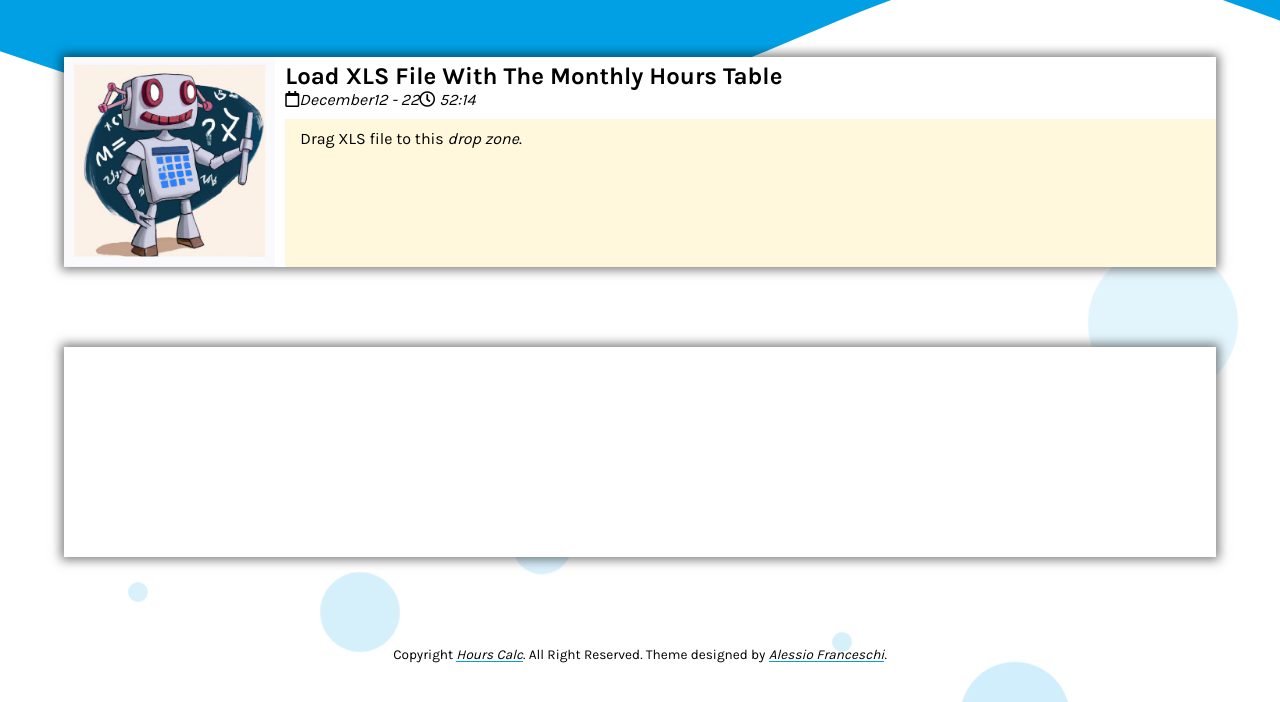
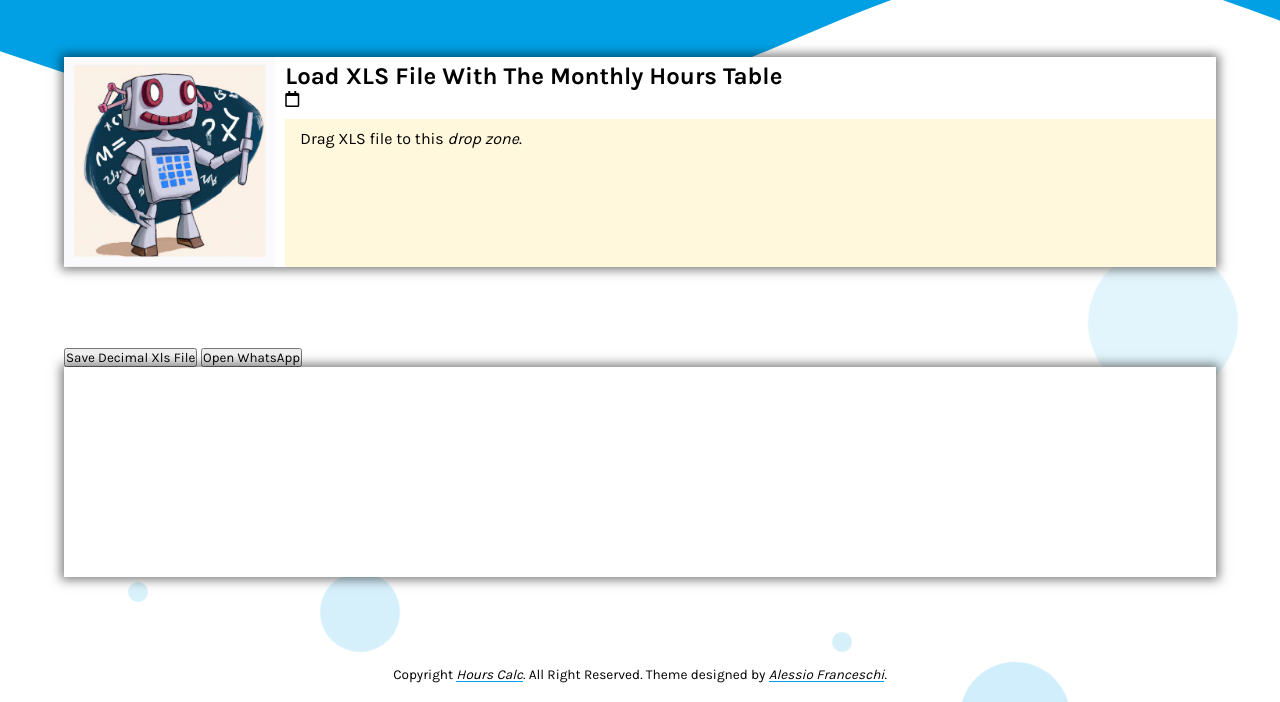
Before and after one commit to NirShai/nirshai.github.io, a plain HTML site: page index.html in a window 1280 px wide. Shown: the part 98-800 px from the top of the page. Drawn offline with nearby package versions, Linux system fonts and the light colour scheme.

Commit message:
Update index.html

```diff
--- a/index.html
+++ b/index.html
@@ -46,23 +46,6 @@
         Hours Calculator | Convert hours table in Xls file to decimal units
       </title>
 
-      <!-- <meta name="generator" content="Jekyll v4.2.0" />
-<meta property="og:title" content="Jekyll Podcaster" />
-<meta name="author" content="Alessio Franceschi" />
-<meta property="og:locale" content="it" />
-<meta name="description" content="A Jekyll Theme designed for Podcasters" />
-<meta property="og:description" content="A Jekyll Theme designed for Podcasters" />
-<link rel="canonical" href="https://jekyll-podcaster.netlify.app//" />
-<meta property="og:url" content="https://jekyll-podcaster.netlify.app//" />
-<meta property="og:site_name" content="Jekyll Podcaster" />
-<meta name="twitter:card" content="summary" />
-<meta property="twitter:title" content="Jekyll Podcaster" />
-<meta name="twitter:site" content="@PandaSekh" />
-<meta name="twitter:creator" content="@Alessio Franceschi" /> -->
-
-      <!-- Google Analytics -->
-
-      <!-- End Google Analytics -->
       <script>
         let _data = null;
         let _fileNameOutput = "output";
@@ -73,7 +56,6 @@
             ev.preventDefault();
         }
         function dropHandler(ev) {
-            console.log('File(s) dropped');
             // Prevent default behavior (Prevent file from being opened)
             ev.preventDefault();
             if (ev.dataTransfer.items) {
@@ -142,7 +124,9 @@
 
                 });
                 let result = {};
-                // console.log(workbook.Sheets.Sheet2)
+                if (workbook.Sheets && workbook.Sheets.Sheet1 && workbook.Sheets.Sheet1.A1) {
+                  $("#month").text(workbook.Sheets.Sheet1.A1.v);
+                }
                 let jsonObj = XLSX.utils.sheet_to_json(workbook.Sheets['Sheet2'], {raw: false});
                 _data = {};
                 showHeader();
@@ -383,9 +367,8 @@
 
               <div class="info">
                 <span>
-                  <i class="far fa-calendar" aria-hidden="true"></i>December<span
-                    >12 - 22</span
-                  ><i class="far fa-clock"></i> 52:14
+                  <i class="far fa-calendar" aria-hidden="true"></i>
+                    <span id="month"></span><span id="year"></span>
                 </span>
               </div>
             </div>
@@ -405,6 +388,14 @@
 
         <!-- Pagination links -->
       </div>
+
+      <div class="content save-button">
+        <button onclick="saveAsExcel()">Save Decimal Xls File</button>
+
+        <button onclick="window.open('https://web.whatsapp.com://send?text=This is whatsapp sharing example using button')"> Open WhatsApp </button>
+      </div>
+
+
 
       <div class="content">
         <div class="post resultsList">
```
